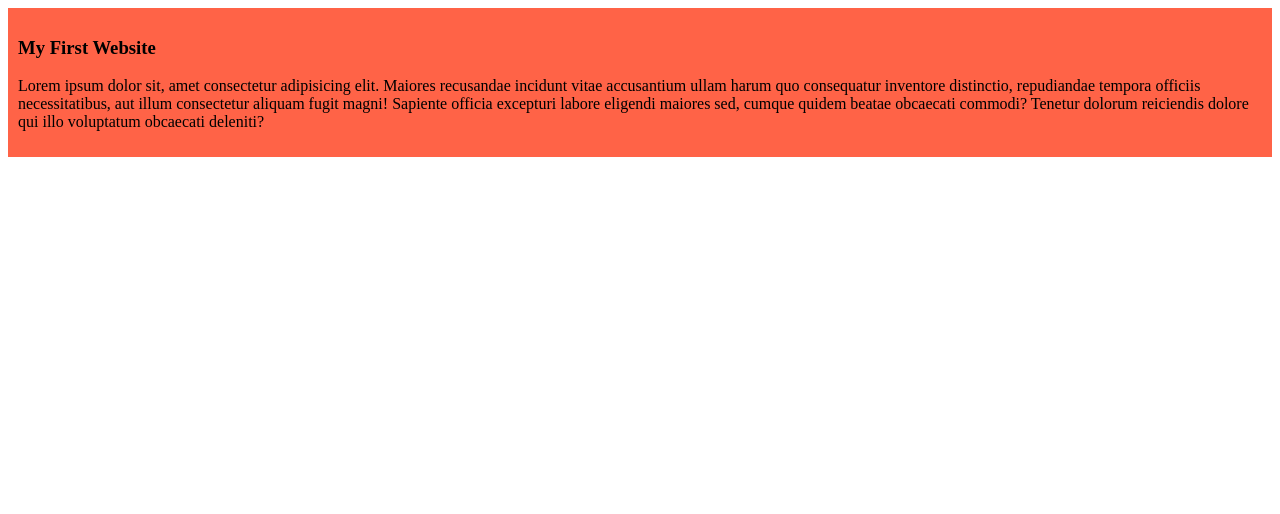
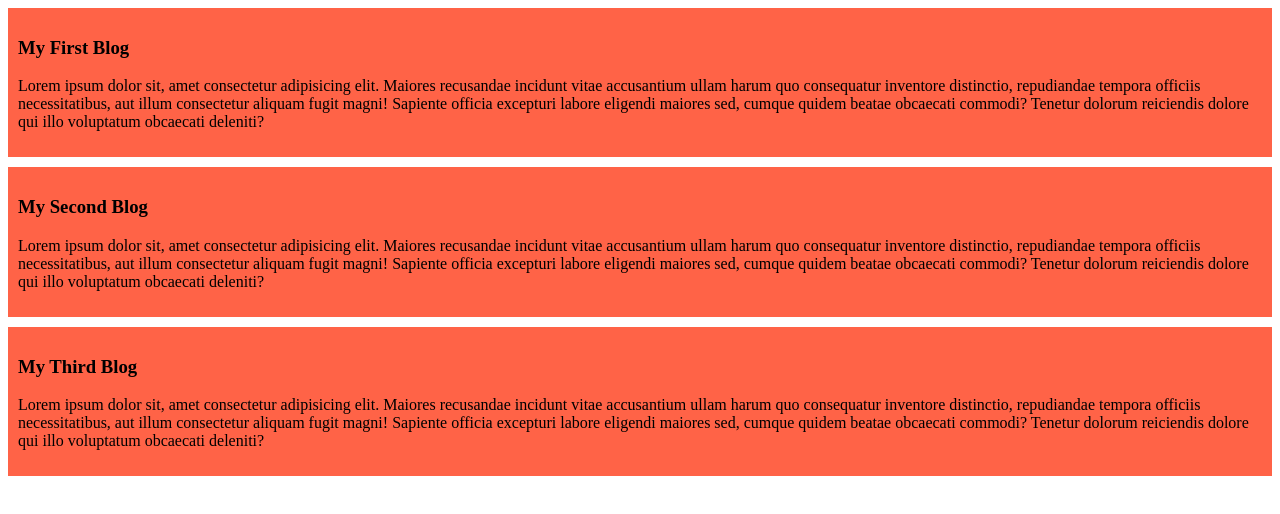
Before and after one commit to NURALAM11/my-simple-website, a plain HTML site: page index.html in a window 1280 px wide. Drawn offline with Linux system fonts and the light colour scheme.

Commit message:
added the second blog

```diff
--- a/index.html
+++ b/index.html
@@ -8,9 +8,18 @@
 </head>
 <body>
   <div>
-    <h3>My First Website</h3>
+    <h3>My First Blog</h3>
+    <p>Lorem ipsum dolor sit, amet consectetur adipisicing elit. Maiores recusandae incidunt vitae accusantium ullam harum quo consequatur inventore distinctio, repudiandae tempora officiis necessitatibus, aut illum consectetur aliquam fugit magni! Sapiente officia excepturi labore eligendi maiores sed, cumque quidem beatae obcaecati commodi? Tenetur dolorum reiciendis dolore qui illo voluptatum obcaecati deleniti?</p>
+  </div>
+  <div>
+    <h3>My Second Blog</h3>
+    <p>Lorem ipsum dolor sit, amet consectetur adipisicing elit. Maiores recusandae incidunt vitae accusantium ullam harum quo consequatur inventore distinctio, repudiandae tempora officiis necessitatibus, aut illum consectetur aliquam fugit magni! Sapiente officia excepturi labore eligendi maiores sed, cumque quidem beatae obcaecati commodi? Tenetur dolorum reiciendis dolore qui illo voluptatum obcaecati deleniti?</p>
+  </div>
+  <div>
+    <h3>My Third Blog</h3>
     <p>Lorem ipsum dolor sit, amet consectetur adipisicing elit. Maiores recusandae incidunt vitae accusantium ullam harum quo consequatur inventore distinctio, repudiandae tempora officiis necessitatibus, aut illum consectetur aliquam fugit magni! Sapiente officia excepturi labore eligendi maiores sed, cumque quidem beatae obcaecati commodi? Tenetur dolorum reiciendis dolore qui illo voluptatum obcaecati deleniti?</p>
   </div>
 
+
 </body>
 </html>
--- a/styles/blog.css
+++ b/styles/blog.css
@@ -1,4 +1,5 @@
 div{
   background-color: tomato;
   padding: 10px;
+  margin-bottom: 10px;
 }
```
